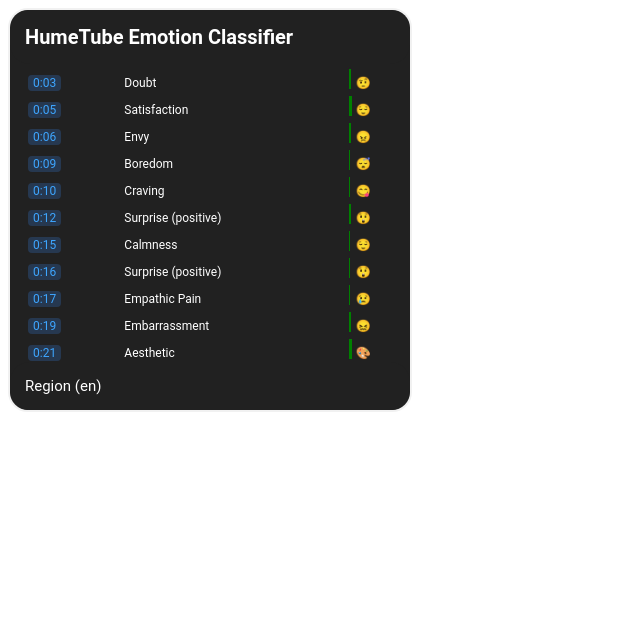
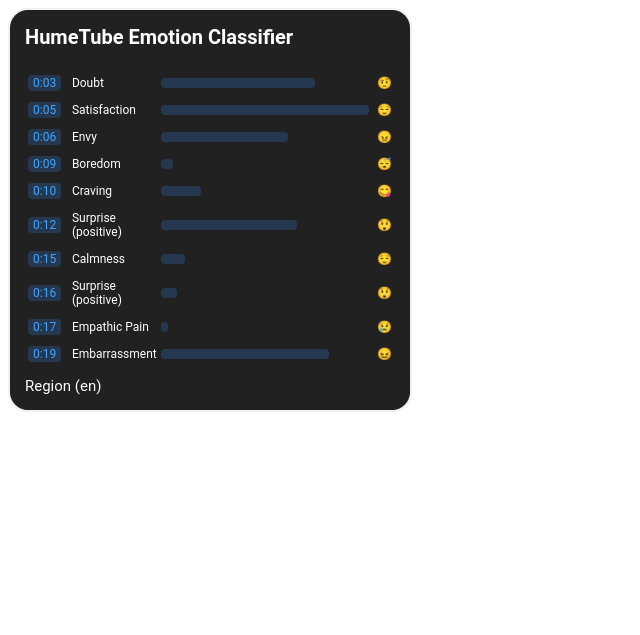
Before and after one commit to EthanThatOneKid/humetube, a browser extension: page html-experimentation/index.html in a window 1280 px wide. Shown: the whole page, without its empty margins (0-640 px from the left). Drawn offline with Linux system fonts and the light colour scheme.

Commit message:
Update index.html
Co-Authored-By: Karnikaa Velumani <60043611+karnikaavelumani@users.noreply.github.com>

```diff
--- a/html-experimentation/index.html
+++ b/html-experimentation/index.html
@@ -33,7 +33,6 @@
             title.style.fontSize = "20px";
 
             const table = document.createElement("table");
-            table.style.width = "100%";
             table.style.padding = "0 15px 0 15px";
             table.style.fontSize = "12px";
 
@@ -66,10 +65,13 @@
 
                 // Create a colored bar to represent emotion intensity
                 const intensityBar = document.createElement("div");
-                intensityBar.style.width = `${emotion.amplitude * 100}%`; // Set the width based on amplitude
-                intensityBar.style.height = "20px";
-                intensityBar.style.backgroundColor = "green";
+                intensityBar.style.width = `${emotion.amplitude * 100}%`;
+                intensityBar.style.height = "10px";
+                intensityBar.style.backgroundColor = "#263850";
+                intensityBar.style.borderRadius = "4px";
                 cell3.appendChild(intensityBar);
+                cell3.style.width="100%";
+
                 cell4.textContent = emotion.emoji;
 
                 anchor.style.textDecoration = "none";
@@ -85,7 +87,7 @@
                 });
                 cell1.style.paddingTop = "10px";
                 cell2.style.paddingTop = "10px";
-                // cell3.style.paddingTop = "10px";
+                cell3.style.paddingTop = "10px";
                 cell4.style.paddingTop = "10px";
             }
 
```
